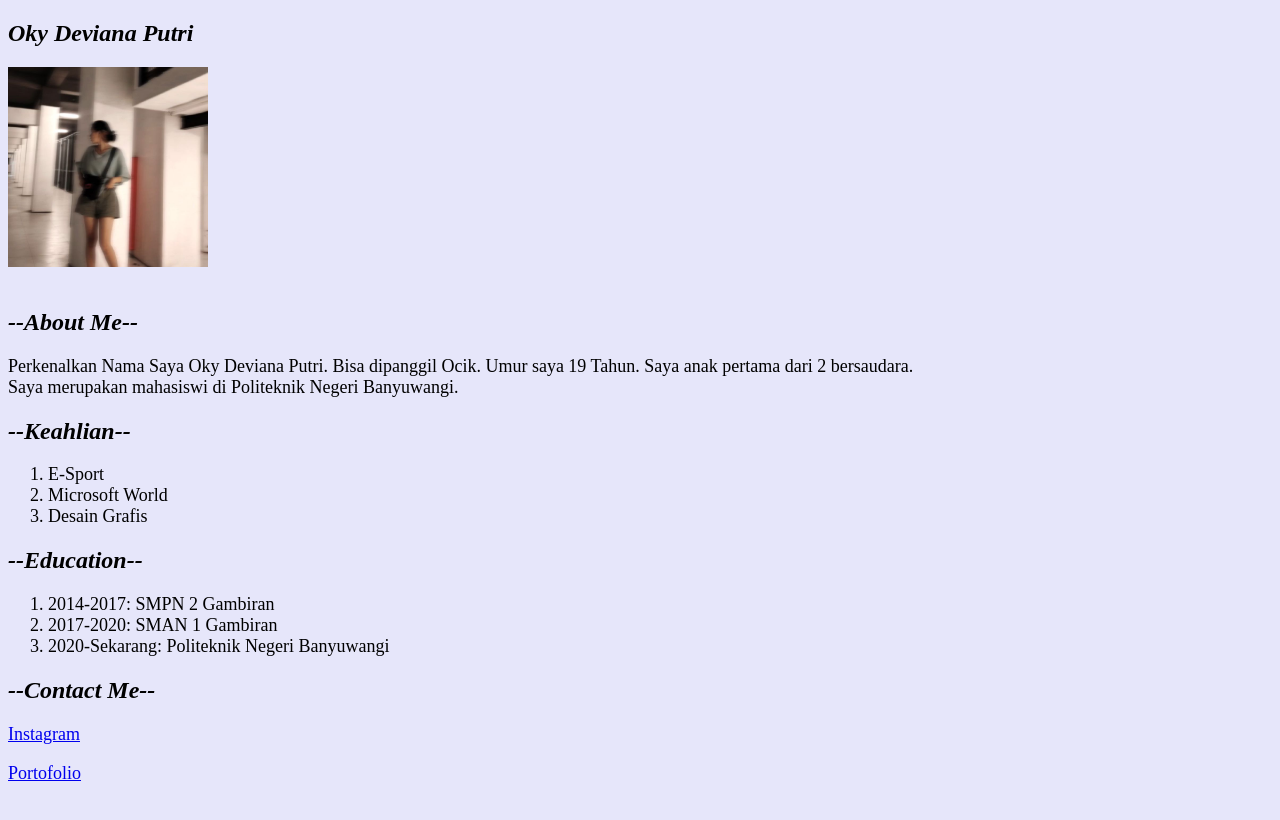
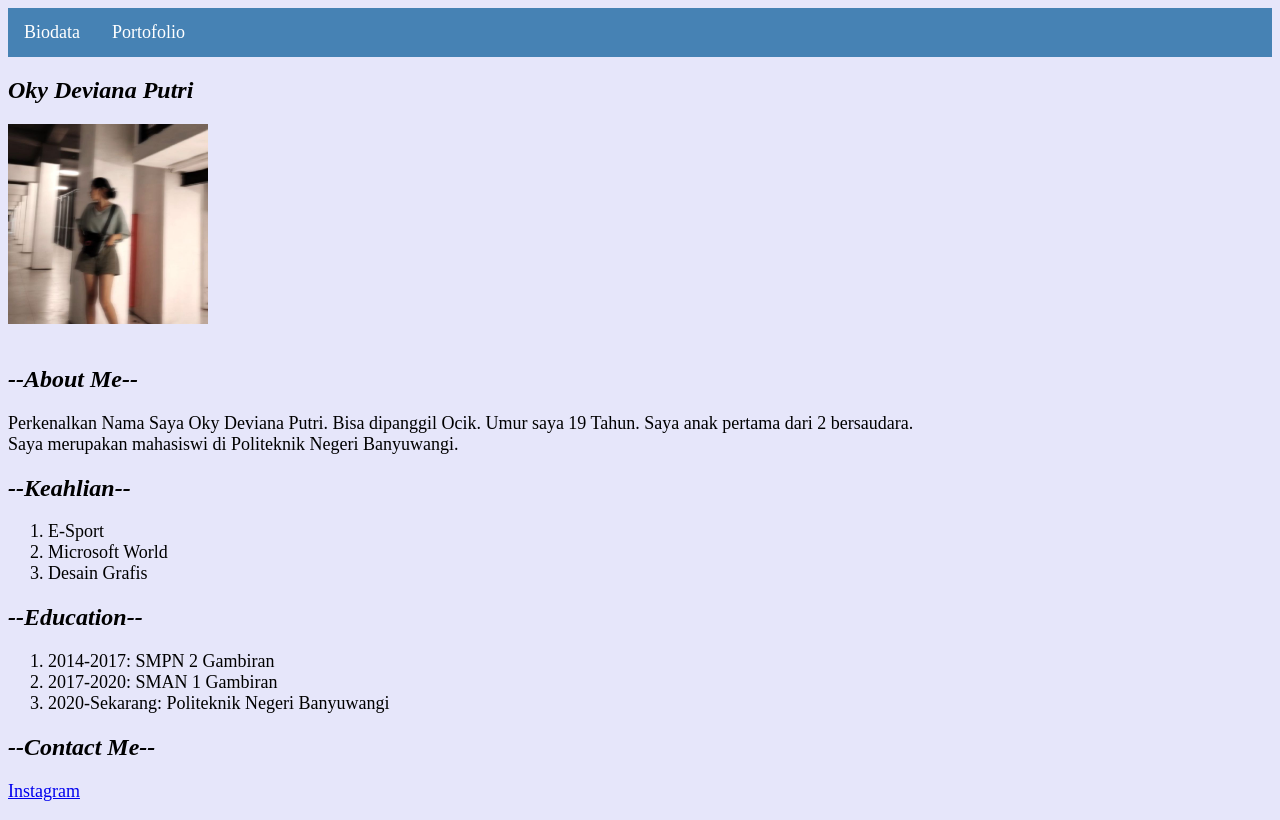
Before and after one commit to okydepp/web-basic-seal, a plain HTML site: page index.html in a window 1280 px wide. Drawn offline with Linux system fonts and the light colour scheme.

Commit message:
css barus

```diff
--- a/latihan.html
+++ b/index.html
@@ -4,8 +4,42 @@
         <meta charset="UTF-8" />
         <meta http-equiv="X-UA-Compatible" content="IE-Edge" />
         <meta name="viewport" content="width=device-width, initial-scale=1.0" />
+
+        <style>
+            .nav ul {
+              list-style-type: none;
+              margin: 0;
+              padding: 0;
+              overflow: hidden;
+              background-color: steelblue;
+            }
+
+            .nav li {
+              float: left;
+            }
+
+            .nav a {
+              display: block;
+              color: white;
+              text-align: center;
+              padding: 14px 16px;
+              text-decoration: none;
+            }
+
+            .nav a:hover {
+              background-color: steelblue;
+            }
+          </style>
     </head>
     <body>
+
+        <div class="nav">
+            <ul>
+              <li><a href="">Biodata</a></li>
+              <li><a href="portofolio.html">Portofolio</a></li>
+            </ul>
+        </div>
+
         <div class="a">
             <h2>Oky Deviana Putri</h2>
         <img src="3.jpg" alt="Ocik" width="200" height="200" />
@@ -40,7 +74,6 @@
         <h2>--Contact Me--
         </div>
             <p><a href="https://www.instagram.com/okydep_/">Instagram</a></p>
-            <p><a href="portofolio.html">Portofolio</a></p>
             <link rel="stylesheet" href="style.css">
         </h2>
     </body>
```
Also changed, not shown: portofolio.html (+34 -0 lines), style.css (line endings or trailing spaces).
